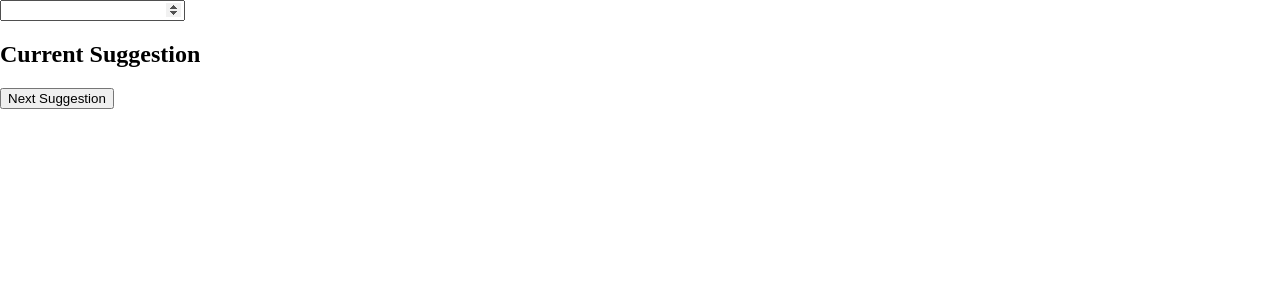
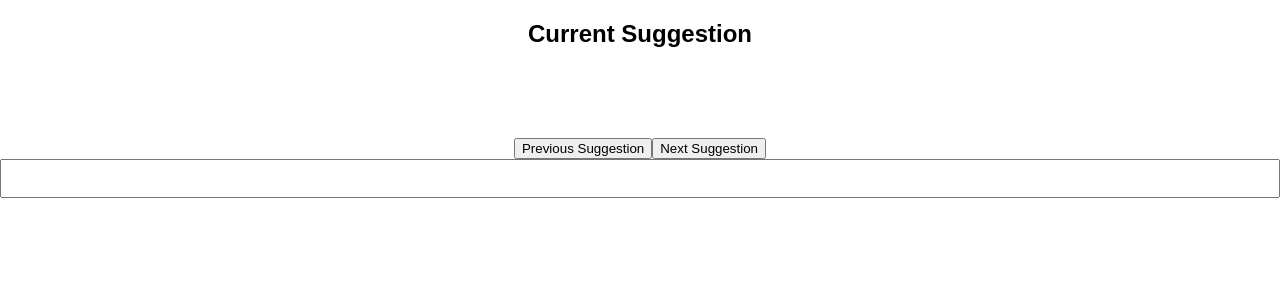
Before and after one commit to Jamesbarford/t9-predictive-text, a React app in the folder client/: page / in a window 1280 px wide. Shown: the top 300 px of the page. Built offline with nearby package versions, Linux system fonts and the light colour scheme.

Commit message:
ui displays prediction, can cycle through predictions

```diff
--- a/client/src/App/PredictiveText/actions.ts
+++ b/client/src/App/PredictiveText/actions.ts
@@ -5,7 +5,9 @@ export const enum PredictiveTextActionTypes {
     GetPredictionsStart = "PredictiveText.GetPredictionsStart",
     GetPredictionsFailure = "PredictiveText.GetPredictionsFailure",
     GetPredictionsSuccess = "PredictiveText.GetPredictionsSuccess",
-    SetCurrentPredictionIndex = "PredictiveText.SetCurrentPredictionIndex"
+    SetCurrentPredictionIndex = "PredictiveText.SetCurrentPredictionIndex",
+    NextPrediction = "PredictiveText.NextPrediction",
+    PreviousPrediction = "PredictiveText.PreviousPrediction"
 }
 
 interface GetPredictionsStart extends Action {
@@ -61,8 +63,32 @@ export function setCurrentPredictionIndex(
     };
 }
 
+interface NextPrediction extends Action {
+    type: PredictiveTextActionTypes.NextPrediction;
+    keys: string;
+}
+export function nextPrediction(keys: string): NextPrediction {
+    return {
+        type: PredictiveTextActionTypes.NextPrediction,
+        keys
+    };
+}
+
+interface PreviousPrediction extends Action {
+    type: PredictiveTextActionTypes.PreviousPrediction;
+    keys: string;
+}
+export function previousPrediction(keys: string): PreviousPrediction {
+    return {
+        type: PredictiveTextActionTypes.PreviousPrediction,
+        keys
+    };
+}
+
 export type PredictiveTextActions =
     | GetPredictionsStart
     | GetPredictionsFailure
     | GetPredictionsSuccess
-    | SetCurrentPredictionIndex;
+    | SetCurrentPredictionIndex
+    | NextPrediction
+    | PreviousPrediction;
--- a/client/src/App/PredictiveText/components/CurrentPrediction.tsx
+++ b/client/src/App/PredictiveText/components/CurrentPrediction.tsx
@@ -1,6 +1,7 @@
 import * as React from "react";
 import { connect } from "react-redux";
 import { createStructuredSelector } from "reselect";
+import "./currentPrediction.scss";
 
 import {
     hasFailed,
@@ -9,6 +10,7 @@ import {
     RequestState,
     Success
 } from "../../../../lib/apiRequests/RequestState";
+import { Spinner } from "../../../components/Spinner";
 import { AppState } from "../../../store/setup";
 import { selectCurrentPredictionFromOwnProp, selectRequestStateFromOwnProp } from "../selectors";
 
@@ -24,7 +26,7 @@ interface MapStateToProps {
 type CurrentPredictionProps = OwnProps & MapStateToProps;
 
 const CurrentPrediction: React.FC<CurrentPredictionProps> = props => {
-    function renderRequestState(): string {
+    function renderRequestState(): React.ReactNode {
         if (hasFailed(props.requestState)) return props.requestState.error.message;
 
         switch (props.requestState) {
@@ -32,7 +34,7 @@ const CurrentPrediction: React.FC<CurrentPredictionProps> = props => {
                 return "";
 
             case Loading:
-                return "Loading...";
+                return <Spinner />;
 
             case Success:
                 return props.prediction;
@@ -42,7 +44,11 @@ const CurrentPrediction: React.FC<CurrentPredictionProps> = props => {
         }
     }
 
-    return <span>{renderRequestState()}</span>;
+    return (
+        <div className="prediction--container flex--align-center flex--justify-center">
+            <span className="prediction--text">{renderRequestState()}</span>
+        </div>
+    );
 };
 
 export const CurrentPredictionConnected = connect<MapStateToProps, {}, OwnProps>(() =>
--- /dev/null
+++ b/client/src/App/PredictiveText/components/currentPrediction.scss
@@ -0,0 +1,4 @@
+.prediction--container {
+  width: 100%;
+  height: 70px;
+}
--- a/client/src/App/PredictiveText/index.tsx
+++ b/client/src/App/PredictiveText/index.tsx
@@ -5,9 +5,12 @@ import { debounce } from "lodash";
 import { DispatchThunk } from "../../store/setup";
 import { getPredictionsThunk } from "./thunks";
 import { CurrentPredictionConnected } from "./components/CurrentPrediction";
+import { nextPrediction, previousPrediction } from "./actions";
 
 interface MapDispatchToProps {
     getPrediction(keys: string): void;
+    nextPrediction(keys: string): void;
+    previousPrediction(keys: string): void;
 }
 
 type PredictiveTextProps = MapDispatchToProps;
@@ -29,15 +32,36 @@ class PredictiveText extends React.Component<PredictiveTextProps, PredictiveText
 
     private getPredictionsDebounced = debounce(this.props.getPrediction, 350);
 
+    private getNextPrediction = (): void => {
+        this.props.nextPrediction(this.state.keys);
+    };
+
+    private previousPrediction = (): void => {
+        this.props.previousPrediction(this.state.keys);
+    };
+
     public render(): JSX.Element {
         return (
-            <div>
-                <input type="number" onChange={this.handleInput} value={this.state.keys} />
-                <div>
+            <div className="flex flex-column">
+                <div className="flex flex-column flex--align-center">
                     <h2>Current Suggestion</h2>
                     <CurrentPredictionConnected keys={this.state.keys} />
-                    <button type="button">Next Suggestion</button>
+
+                    <div>
+                        <button onClick={this.previousPrediction} type="button">
+                            Previous Suggestion
+                        </button>
+                        <button onClick={this.getNextPrediction} type="button">
+                            Next Suggestion
+                        </button>
+                    </div>
                 </div>
+                <input
+                    className="small--padded-item"
+                    type="number"
+                    onChange={this.handleInput}
+                    value={this.state.keys}
+                />
             </div>
         );
     }
@@ -48,6 +72,12 @@ export const PredictiveTextConnected = connect<null, MapDispatchToProps>(
     (dispatch: DispatchThunk) => ({
         getPrediction(keys: string): void {
             dispatch(getPredictionsThunk(keys));
+        },
+        nextPrediction(keys: string): void {
+            dispatch(nextPrediction(keys));
+        },
+        previousPrediction(keys: string): void {
+            dispatch(previousPrediction(keys));
         }
     })
 )(PredictiveText);
--- a/client/src/App/PredictiveText/reducer.ts
+++ b/client/src/App/PredictiveText/reducer.ts
@@ -70,6 +70,36 @@ export function predictiveTextReducer(
                 suggestion.currentPredictionIndex = action.currentPredictionIndex;
             });
 
+        case PredictiveTextActionTypes.NextPrediction:
+            return produce(state, draftState => {
+                const suggestion = getSuggestion(draftState, action.keys);
+
+                if (!suggestion) return;
+
+                const nextIndex = ++suggestion.currentPredictionIndex;
+
+                if (nextIndex > suggestion.predictions.length) {
+                    suggestion.currentPredictionIndex = 0;
+                } else {
+                    suggestion.currentPredictionIndex = nextIndex;
+                }
+            });
+
+        case PredictiveTextActionTypes.PreviousPrediction:
+            return produce(state, draftState => {
+                const suggestion = getSuggestion(draftState, action.keys);
+
+                if (!suggestion) return;
+
+                const previousIndex = --suggestion.currentPredictionIndex;
+
+                if (previousIndex < 0) {
+                    suggestion.currentPredictionIndex = suggestion.predictions.length - 1;
+                } else {
+                    suggestion.currentPredictionIndex = previousIndex;
+                }
+            });
+
         default:
             return state;
     }
--- a/client/src/App/PredictiveText/thunks.ts
+++ b/client/src/App/PredictiveText/thunks.ts
@@ -7,7 +7,7 @@ import { toSuggestions } from "./apiConverter";
 
 export function getPredictionsThunk(keys: string) {
     return async function (dispatch: Dispatch): Promise<void> {
-        console.log(keys)
+
         try {
             const sanitizedKeys = sanitizeKeys(keys);
             dispatch(getPredictionsStart(sanitizedKeys));
--- /dev/null
+++ b/client/src/components/Spinner/index.tsx
@@ -0,0 +1,22 @@
+import * as React from "react";
+import "./spinner.scss"
+
+export const Spinner: React.FC = () => (
+    <svg
+        className="spinner"
+        width="30px"
+        height="30px"
+        viewBox="0 0 66 66"
+        xmlns="http://www.w3.org/2000/svg"
+    >
+        <circle
+            className="path"
+            fill="none"
+            strokeWidth="6"
+            strokeLinecap="round"
+            cx="33"
+            cy="33"
+            r="30"
+        />
+    </svg>
+);
--- /dev/null
+++ b/client/src/components/Spinner/spinner.scss
@@ -0,0 +1,39 @@
+// https://codepen.io/mrrocks/pen/EiplA
+
+$offset: 187;
+$duration: 1.4s;
+
+.spinner {
+  animation: rotator $duration linear infinite;
+  stroke: blue;
+}
+
+@keyframes rotator {
+  0% {
+    transform: rotate(0deg);
+  }
+  100% {
+    transform: rotate(270deg);
+  }
+}
+
+.path {
+  stroke-dasharray: $offset;
+  stroke-dashoffset: 0;
+  transform-origin: center;
+  animation: dash $duration ease-in-out infinite;
+}
+
+@keyframes dash {
+  0% {
+    stroke-dashoffset: $offset;
+  }
+  50% {
+    stroke-dashoffset: $offset/4;
+    transform: rotate(135deg);
+  }
+  100% {
+    stroke-dashoffset: $offset;
+    transform: rotate(450deg);
+  }
+}
--- a/client/src/style.scss
+++ b/client/src/style.scss
@@ -1,3 +1,30 @@
-.ex {
-  background: red;
+html {
+  font-family: sans-serif;
 }
+
+* {
+  box-sizing: border-box;
+}
+
+.flex {
+  display: flex;
+}
+
+.flex-column {
+  display: flex;
+  flex-direction: column;
+}
+
+.flex--align-center {
+  display: flex;
+  align-items: center;
+}
+
+.flex--justify-center {
+  display: flex;
+  justify-content: center;
+}
+
+.small--padded-item {
+  padding: 10px;
+}
```
